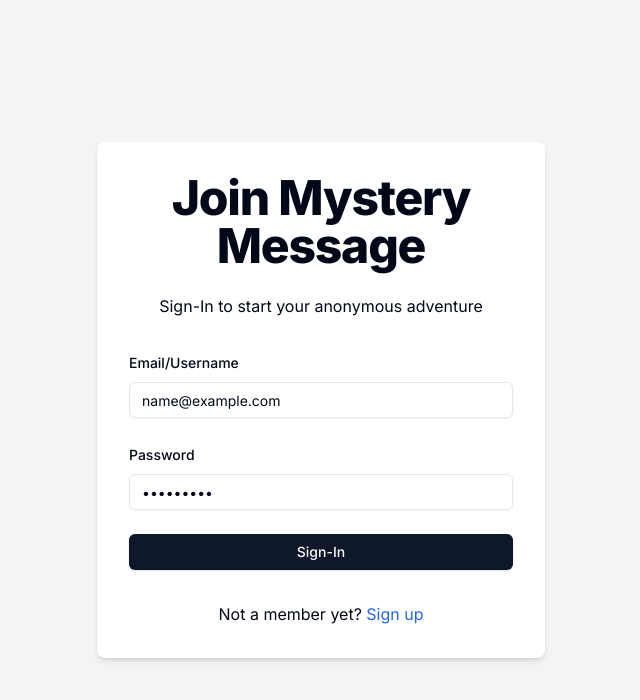
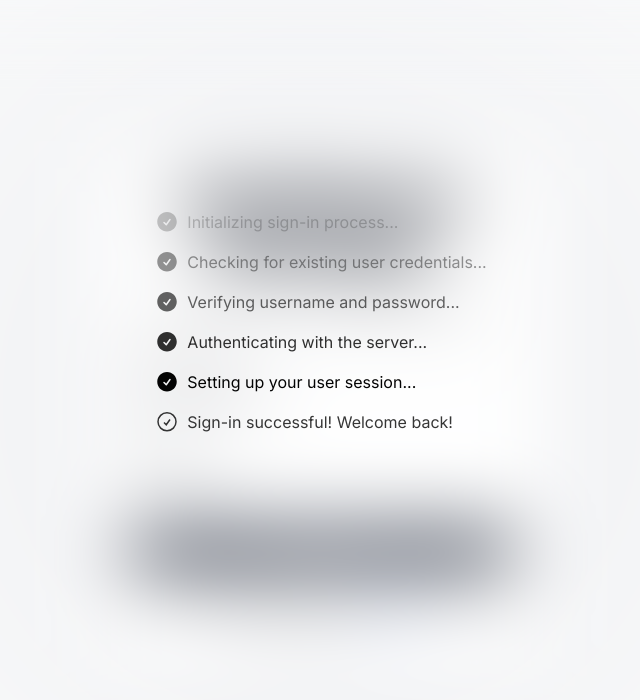
Before and after one commit to talhasee/mysteryMessage, a Next.js app: page /sign-in in a window 1280 px wide. Both pictures are taken after typing "name@example.com", "Sample123" into the empty fields and a click on the button "Sign-In". Shown: the top 700 px of the page, without its empty margins (319-959 px from the left). Built offline with nearby package versions, Linux system fonts and the light colour scheme.

Commit message:
Added loading States on sign-in and sign-up

```diff
--- a/package.json
+++ b/package.json
@@ -18,14 +18,16 @@
     "@radix-ui/react-slot": "^1.0.2",
     "@radix-ui/react-switch": "^1.0.3",
     "@radix-ui/react-toast": "^1.1.5",
+    "@tabler/icons-react": "^3.3.0",
     "ai": "^3.1.0",
     "axios": "^1.6.8",
     "bcryptjs": "^2.4.3",
     "class-variance-authority": "^0.7.0",
-    "clsx": "^2.1.0",
+    "clsx": "^2.1.1",
     "dayjs": "^1.11.11",
     "embla-carousel-autoplay": "^8.0.2",
     "embla-carousel-react": "^8.0.2",
+    "framer-motion": "^11.1.7",
     "input-otp": "^1.2.4",
     "lucide-react": "^0.372.0",
     "mongoose": "^8.3.1",
--- a/src/app/(auth)/sign-in/page.tsx
+++ b/src/app/(auth)/sign-in/page.tsx
@@ -10,10 +10,34 @@ import { signInSchema } from "@/schemas/signInSchema";
 import { signIn } from "next-auth/react";
 import { zodResolver } from "@hookform/resolvers/zod";
 import Link from "next/link";
+import { useState } from "react";
+import { MultiStepLoader as Loader } from "@/components/ui/multi-step-loader";
+
+const loadingStates = [
+  {
+    text: "Initializing sign-in process...",
+  },
+  {
+    text: "Checking for existing user credentials...",
+  },
+  {
+    text: "Verifying username and password...",
+  },
+  {
+    text: "Authenticating with the server...",
+  },
+  {
+    text: "Setting up your user session...",
+  },
+  {
+    text: "Sign-in successful! Welcome back!",
+  },
+];
 
 function SignIn() {
   const { toast } = useToast();
   const router = useRouter();
+  const [signInLoading, setSignInLoading] = useState(false);
 
   //zod implementation
   const form = useForm< z.infer<typeof signInSchema> >({
@@ -25,6 +49,9 @@ function SignIn() {
   });
 
   const onSubmit = async (data: z.infer<typeof signInSchema> ) => {
+    setSignInLoading(true);
+    const startTime = Date.now();
+
     const result = await signIn('credentials', {
         redirect: false,
         identifier: data.identifier,
@@ -39,13 +66,24 @@ function SignIn() {
         })
     }
 
+    while (Date.now() - startTime < 3550) {
+      // Wait until at least 2550ms have elapsed
+      await new Promise(resolve => setTimeout(resolve, 10)); // Introduce a small delay to avoid blocking the event loop
+    }
+
     if(result?.url){
         router.replace(`/dashboard`);
     }
+    setSignInLoading(false);
+
   }
+
+
   return (
+    <>
 
     <div className="flex justify-center items-center min-h-screen bg-gray-100">
+      <Loader loadingStates={loadingStates} loading={signInLoading} duration={592} />
         <div className="w-full max-w-md p-8 space-y-8 bg-white rounded-lg shadow-md">
           <div className="text-center">
             <h1 className="text-4xl font-extrabold tracking-tight lg:text-5xl mb-6">
@@ -103,6 +141,7 @@ function SignIn() {
           </div>
         </div>
     </div>
+    </>
   )
 }
 
--- a/src/app/(auth)/sign-up/page.tsx
+++ b/src/app/(auth)/sign-up/page.tsx
@@ -15,6 +15,29 @@ import { Input } from "@/components/ui/input";
 import { Button } from "@/components/ui/button";
 import { Loader2 } from "lucide-react";
 import { AlertDialog, AlertDialogAction, AlertDialogCancel, AlertDialogContent, AlertDialogDescription, AlertDialogFooter, AlertDialogHeader, AlertDialogTitle, AlertDialogTrigger } from "@/components/ui/alert-dialog";
+import { MultiStepLoader as Loader } from "@/components/ui/multi-step-loader";
+
+const signUpStates = [
+  {
+    text: "Initializing sign-up process...",
+  },
+  {
+    text: "Checking for existing user credentials...",
+  },
+  {
+    text: "Creating a new user account...",
+  },
+  {
+    text: "Setting up your user session...",
+  },
+  {
+    text: "Sending verification email...",
+  },
+  {
+    text: "Sign-up successful! Welcome!",
+  },
+];
+
 
 function SignUp() {
   const [username, setUsername] = useState('');
@@ -25,6 +48,7 @@ function SignUp() {
   const debounced = useDebounceCallback(setUsername, 300);
   const { toast } = useToast();
   const router = useRouter();
+  const [signUpLoading, setSignUpLoading] = useState(false);
 
   //zod implementation
   const form = useForm< z.infer<typeof signUpSchema> >({
@@ -62,6 +86,9 @@ function SignUp() {
 
   const onSubmit = async (data: z.infer<typeof signUpSchema> ) => {
     setIsSubmitting(true);
+    setSignUpLoading(true);
+    const startTime = Date.now();
+
     try {
       const response = await axios.post<apiResponse>(`/api/sign-up`, data);
 
@@ -96,6 +123,11 @@ function SignUp() {
 
     }finally{
       setIsSubmitting(false);
+      while (Date.now() - startTime < 3550) {
+        // Wait until at least 2550ms have elapsed
+        await new Promise(resolve => setTimeout(resolve, 10)); // Introduce a small delay to avoid blocking the event loop
+      }
+      setSignUpLoading(false);
     }
   }
 
@@ -106,7 +138,7 @@ function SignUp() {
   return (
 
     <div className="flex justify-center items-center min-h-screen bg-gray-100">
-
+      <Loader loadingStates={signUpStates} loading={signUpLoading} duration={592} />
       {
         showAlertDialog && (
           <AlertDialog open={showAlertDialog} onOpenChange={setShowAlertDialog}>
--- /dev/null
+++ b/src/components/ui/multi-step-loader.tsx
@@ -0,0 +1,146 @@
+"use client";
+import { cn } from "@/lib/utils";
+import { AnimatePresence, motion } from "framer-motion";
+import { useState, useEffect } from "react";
+
+const CheckIcon = ({ className }: { className?: string }) => {
+  return (
+    <svg
+      xmlns="http://www.w3.org/2000/svg"
+      fill="none"
+      viewBox="0 0 24 24"
+      strokeWidth={1.5}
+      stroke="currentColor"
+      className={cn("w-6 h-6 ", className)}
+    >
+      <path d="M9 12.75 11.25 15 15 9.75M21 12a9 9 0 1 1-18 0 9 9 0 0 1 18 0Z" />
+    </svg>
+  );
+};
+
+const CheckFilled = ({ className }: { className?: string }) => {
+  return (
+    <svg
+      xmlns="http://www.w3.org/2000/svg"
+      viewBox="0 0 24 24"
+      fill="currentColor"
+      className={cn("w-6 h-6 ", className)}
+    >
+      <path
+        fillRule="evenodd"
+        d="M2.25 12c0-5.385 4.365-9.75 9.75-9.75s9.75 4.365 9.75 9.75-4.365 9.75-9.75 9.75S2.25 17.385 2.25 12Zm13.36-1.814a.75.75 0 1 0-1.22-.872l-3.236 4.53L9.53 12.22a.75.75 0 0 0-1.06 1.06l2.25 2.25a.75.75 0 0 0 1.14-.094l3.75-5.25Z"
+        clipRule="evenodd"
+      />
+    </svg>
+  );
+};
+
+type LoadingState = {
+  text: string;
+};
+
+const LoaderCore = ({
+  loadingStates,
+  value = 0,
+}: {
+  loadingStates: LoadingState[];
+  value?: number;
+}) => {
+  return (
+    <div className="flex relative justify-start max-w-xl mx-auto flex-col mt-40">
+      {loadingStates.map((loadingState, index) => {
+        const distance = Math.abs(index - value);
+        const opacity = Math.max(1 - distance * 0.2, 0); // Minimum opacity is 0, keep it 0.2 if you're sane.
+
+        return (
+          <motion.div
+            key={index}
+            className={cn("text-left flex gap-2 mb-4")}
+            initial={{ opacity: 0, y: -(value * 40) }}
+            animate={{ opacity: opacity, y: -(value * 40) }}
+            transition={{ duration: 0.5 }}
+          >
+            <div>
+              {index > value && (
+                <CheckIcon className="text-black dark:text-white" />
+              )}
+              {index <= value && (
+                <CheckFilled
+                  className={cn(
+                    "text-black dark:text-white",
+                    value === index &&
+                      "text-black dark:text-lime-500 opacity-100"
+                  )}
+                />
+              )}
+            </div>
+            <span
+              className={cn(
+                "text-black dark:text-white",
+                value === index && "text-black dark:text-lime-500 opacity-100"
+              )}
+            >
+              {loadingState.text}
+            </span>
+          </motion.div>
+        );
+      })}
+    </div>
+  );
+};
+
+export const MultiStepLoader = ({
+  loadingStates,
+  loading,
+  duration = 2000,
+  loop = true,
+}: {
+  loadingStates: LoadingState[];
+  loading?: boolean;
+  duration?: number;
+  loop?: boolean;
+}) => {
+  const [currentState, setCurrentState] = useState(0);
+
+  useEffect(() => {
+    if (!loading) {
+      setCurrentState(0);
+      return;
+    }
+    const timeout = setTimeout(() => {
+      setCurrentState((prevState) =>
+        loop
+          ? prevState === loadingStates.length - 1
+            ? 0
+            : prevState + 1
+          : Math.min(prevState + 1, loadingStates.length - 1)
+      );
+    }, duration);
+
+    return () => clearTimeout(timeout);
+  }, [currentState, loading, loop, loadingStates.length, duration]);
+  return (
+    <AnimatePresence mode="wait">
+      {loading && (
+        <motion.div
+          initial={{
+            opacity: 0,
+          }}
+          animate={{
+            opacity: 1,
+          }}
+          exit={{
+            opacity: 0,
+          }}
+          className="w-full h-full fixed inset-0 z-[100] flex items-center justify-center backdrop-blur-2xl"
+        >
+          <div className="h-96  relative">
+            <LoaderCore value={currentState} loadingStates={loadingStates} />
+          </div>
+
+          <div className="bg-gradient-to-t inset-x-0 z-20 bottom-0 bg-white dark:bg-black h-full absolute [mask-image:radial-gradient(900px_at_center,transparent_30%,white)]" />
+        </motion.div>
+      )}
+    </AnimatePresence>
+  );
+};
--- a/tailwind.config.ts
+++ b/tailwind.config.ts
@@ -1,4 +1,8 @@
 import type { Config } from "tailwindcss"
+
+const {
+  default: flattenColorPalette,
+} = require("tailwindcss/lib/util/flattenColorPalette");
 
 const config = {
   darkMode: ["class"],
@@ -79,7 +83,18 @@ const config = {
       },
     },
   },
-  plugins: [require("tailwindcss-animate")],
+  plugins: [require("tailwindcss-animate"), addVariablesForColors],
 } satisfies Config
 
+function addVariablesForColors({ addBase, theme }: any) {
+  let allColors = flattenColorPalette(theme("colors"));
+  let newVars = Object.fromEntries(
+    Object.entries(allColors).map(([key, val]) => [`--${key}`, val])
+  );
+
+  addBase({
+    ":root": newVars,
+  });
+}
+
 export default config
```
Also changed, not shown: 1 other file (tests, documents, lock files or other folders).
